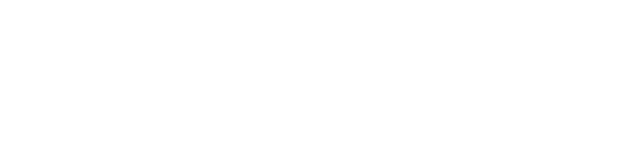
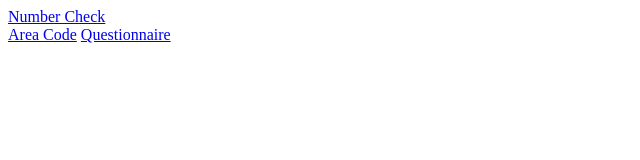
Before and after one commit to wendyramos12/wendyramos12.github.io, a plain HTML site: page index.html in a window 1280 px wide. Shown: the whole page, without its empty margins (0-640 px from the left). Drawn offline with Linux system fonts and the light colour scheme.

Commit message:
Update index.html

```diff
--- a/index.html
+++ b/index.html
@@ -1,8 +1,18 @@
 <html>
-   <head>
-      <title>Intro to JavaScript</title>
-      <script> alert("Hello World"); </script>
-   </head>
-   <body>
-   </body>
+<head>
+
+  <meta charset="UTF-8">
+  <title>Main Page</title>
+
+</head>
+
+<body>
+<div>
+  <a href="https://wendyramos12.github.io/NumberCheck.html">Number Check</a>
+  <br>
+  <a href="https://wendyramos12.github.io/AreaCode.html">Area Code</a>
+  <a href="https://wendyramos12.github.io/Questionnaire.html">Questionnaire</a>
+</div>
+
+</body>
 </html>
```
